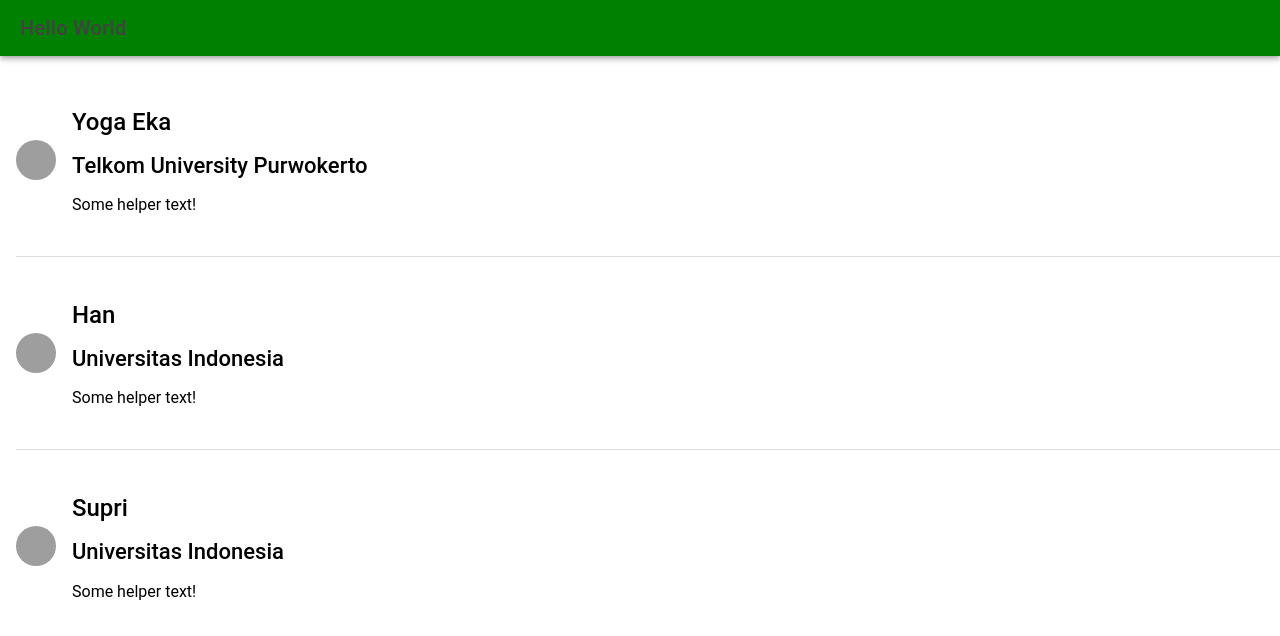
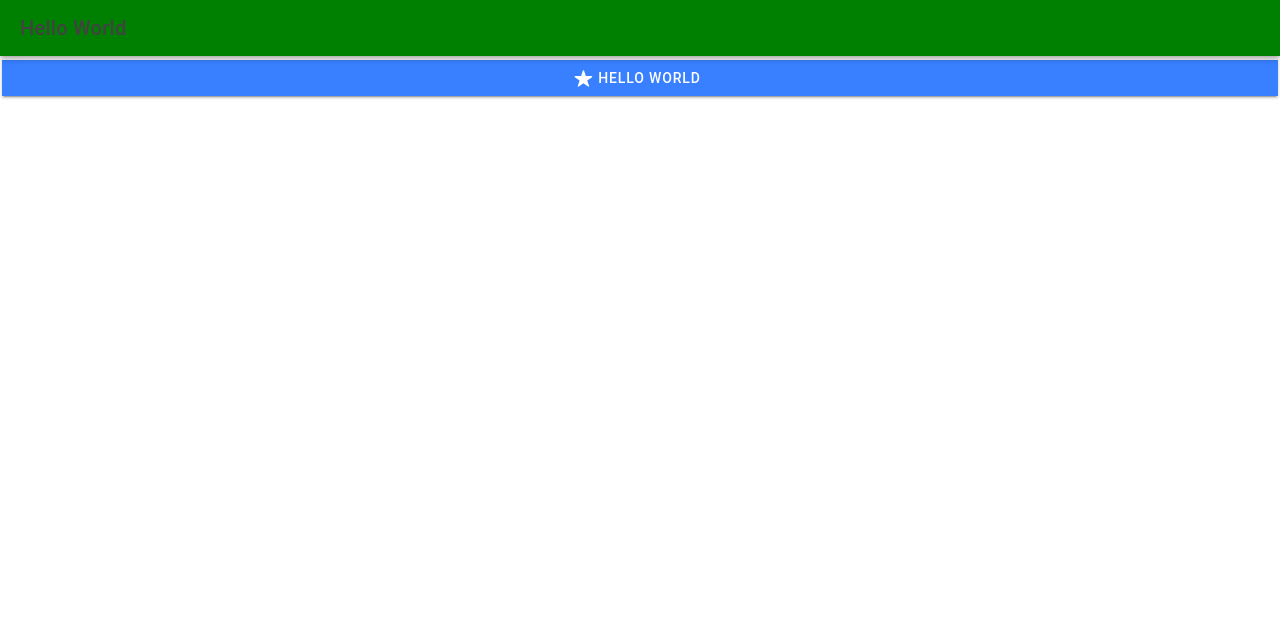
Before and after one commit to yogaekapratama29/IONIC_Framework, a React (Create React App) app: page /home in a window 1280 px wide. Shown: the top 636 px of the page. Built offline with nearby package versions, Linux system fonts and the light colour scheme; grey boxes are pictures that could not be loaded.

Commit message:
+ Button and Icon

```diff
--- a/src/pages/Home.tsx
+++ b/src/pages/Home.tsx
@@ -1,21 +1,8 @@
 import React from 'react';
-import { IonAvatar, IonContent, IonHeader, IonItem, IonItemOption, IonItemOptions, IonItemSliding, IonLabel, IonList, IonPage, IonText, IonTitle, IonToolbar } from '@ionic/react';
+import { IonAvatar, IonButton, IonContent, IonHeader, IonIcon, IonItem, IonItemOption, IonItemOptions, IonItemSliding, IonLabel, IonList, IonPage, IonText, IonTitle, IonToolbar } from '@ionic/react';
 import './Home.css';
+import {star} from 'ionicons/icons';
 
-const arr = [
-  {
-    name: "Yoga Eka",
-    desc : "Telkom University Purwokerto"
-  },
-  {
-    name: "Han",
-    desc : "Universitas Indonesia"
-  },
-  {
-    name : "Supri",
-    desc : "Universitas Indonesia"
-  }
-]
 
 const Home: React.FC = () => {
   return (
@@ -26,27 +13,10 @@
         </IonToolbar>
       </IonHeader>
       <IonContent fullscreen>
-        <IonList>
-            {arr.map(elem =>
-              (<IonItemSliding key={elem.name}>
-                <IonItem>
-                  <IonAvatar>
-                    <img src={`https://ionicframework.com/docs/demos/api/avatar-${elem.name.toLowerCase()}.png`} alt="avatar"/>
-                  </IonAvatar>
-                  <IonLabel className='ion-padding'>
-                    <h2>{elem.name}</h2>
-                    <h3>{elem.desc}</h3>
-                    <p>Some helper text!</p>
-                  </IonLabel>
-                </IonItem>
-                <IonItemOptions side='end'>
-                  <IonItemOption onClick={() => alert("Press Delete!")}>
-                    Delete
-                  </IonItemOption>
-                </IonItemOptions>
-              </IonItemSliding>))}
-        </IonList>
-
+       <IonButton expand='full' color="primary">
+        <IonIcon slot='start' icon={star}></IonIcon>
+      Hello World
+       </IonButton>
         <IonHeader collapse="condense">
           <IonToolbar>
             <IonTitle size="large">Blank</IonTitle>
```
